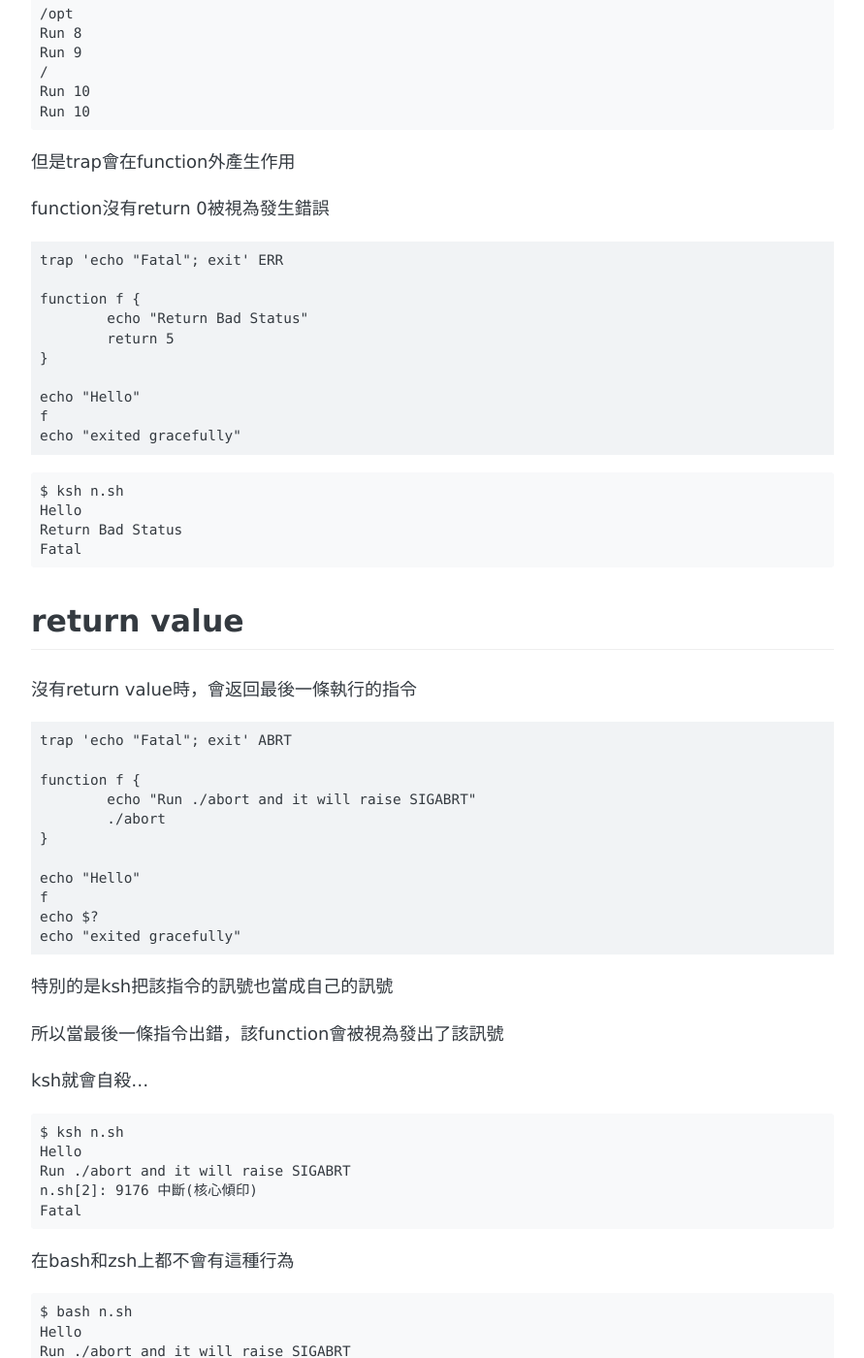
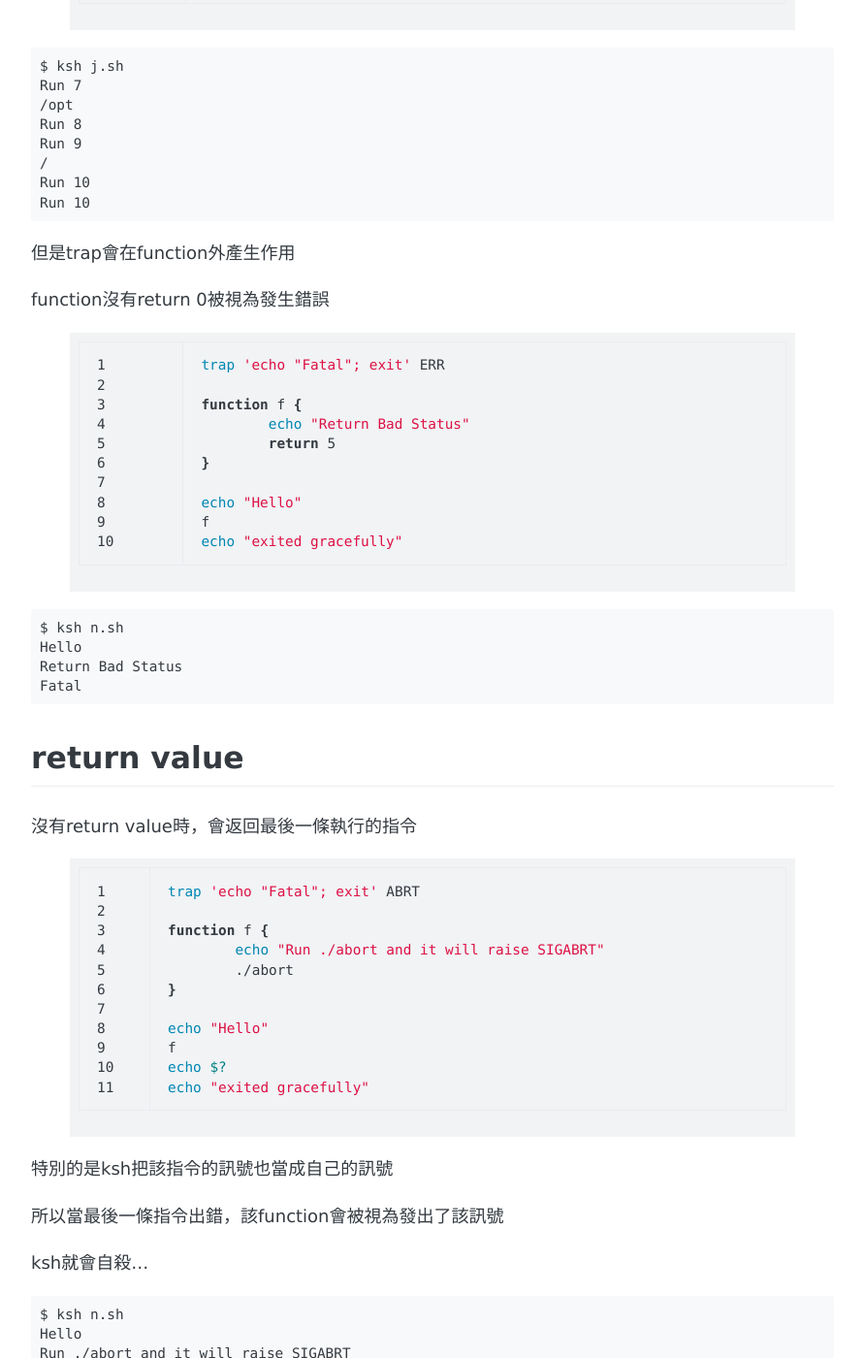
Before and after one commit to xnum/xnum.github.io, a Jekyll site: the page built from _posts/2017-09-26-ksh-shell-functions以及它的隱藏陷阱.md, in a window 1280 px wide and 1400 px high, scrolled down 1511 px. Shown: the whole window at 97% size, without its empty margins (194-1085 px from the left). Built offline with Jekyll 4.4.1, drawn with Linux system fonts in a browser that asks for light colours; some web fonts are replaced; comment, search, counter and statistics services are not loaded; some of the changed text lies outside the part shown.

Commit message:
jekyll highlight style

````diff
--- a/_posts/2017-09-26-ksh-shell-functions以及它的隱藏陷阱.md
+++ b/_posts/2017-09-26-ksh-shell-functions以及它的隱藏陷阱.md
@@ -15,7 +15,7 @@ set -x -e等，在function內不會繼承設定
 
 因此如set -x，將不會列印fnuction內執行什麼指令
 
-```shell=
+{% highlight shell linenos %}
 set -x
 
 function swp {
@@ -29,7 +29,7 @@ b=2
 echo $a $b
 swp $a $b
 echo $a $b $tmp
-```
+{% endhighlight %}
 
 ```
 $ ksh k.sh
@@ -46,7 +46,7 @@ $ ksh k.sh
 
 同樣的Traps在function內也不被繼承
 
-```shell=
+{% highlight shell linenos %}
 trap 'echo "Run $LINENO"' DEBUG
 
 function f {
@@ -57,7 +57,7 @@ cd /opt
 f
 cd /
 f
-```
+{% endhighlight %}
 
 ```
 $ ksh j.sh
@@ -74,7 +74,7 @@ Run 10
 
 function沒有return 0被視為發生錯誤
 
-```shell=
+{% highlight shell linenos %}
 trap 'echo "Fatal"; exit' ERR
 
 function f {
@@ -85,7 +85,7 @@ function f {
 echo "Hello"
 f
 echo "exited gracefully"
-```
+{% endhighlight %}
 
 ```
 $ ksh n.sh
@@ -98,7 +98,7 @@ Fatal
 
 沒有return value時，會返回最後一條執行的指令
 
-```shell=
+{% highlight shell linenos %}
 trap 'echo "Fatal"; exit' ABRT
 
 function f {
@@ -110,7 +110,7 @@ echo "Hello"
 f
 echo $?
 echo "exited gracefully"
-```
+{% endhighlight %}
 
 特別的是ksh把該指令的訊號也當成自己的訊號
 
````
